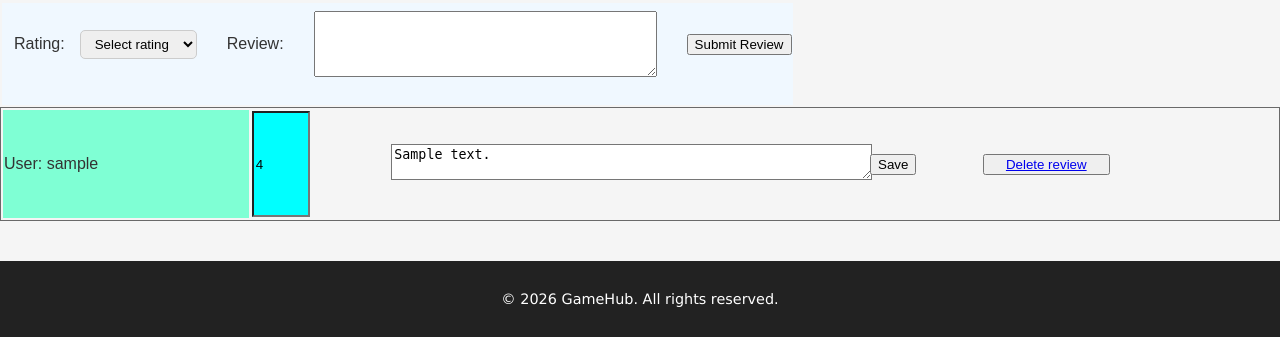
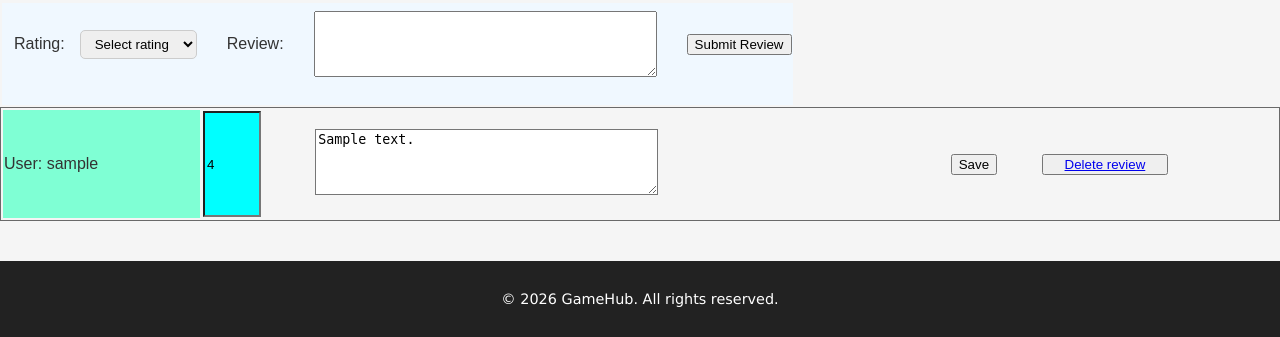
Before and after one commit to semiseoo/DBGameCatalogue, a Flask app: page /game/1 in a window 1280 px wide; the page is wider, and only the part inside the window is pictured. Shown: the part 1056-1393 px from the top of that part. Run offline with Flask 3, Linux system fonts and the light colour scheme; the visitor is signed in with stand-in values (Sample User, id 1); tables that the repository leaves empty hold one stand-in row (values such as "Sample post"); data that the repository does not hold is empty; some libraries are stand-ins or nearby versions.

Commit message:
Update gamepage.html

```diff
--- a/template/gamepage.html
+++ b/template/gamepage.html
@@ -104,7 +104,7 @@
                             <input class="gamepage-table-label" type="number" name="StarRating" min="1" max="5" value="{{ item.StarRating }}" style="background-color: aqua; width: fit-content;">
                         </td>
                         <td>
-                            <textarea name="Message" style="width: 100%; min-width: 200px; background-color: white;">{{ item.Message }}</textarea>
+                            <textarea name="Message" rows="4" cols="40" style="background-color: white;">{{ item.Message }}</textarea>
                         </td>
                         <td>
                             <button type="submit">Save</button>
```
